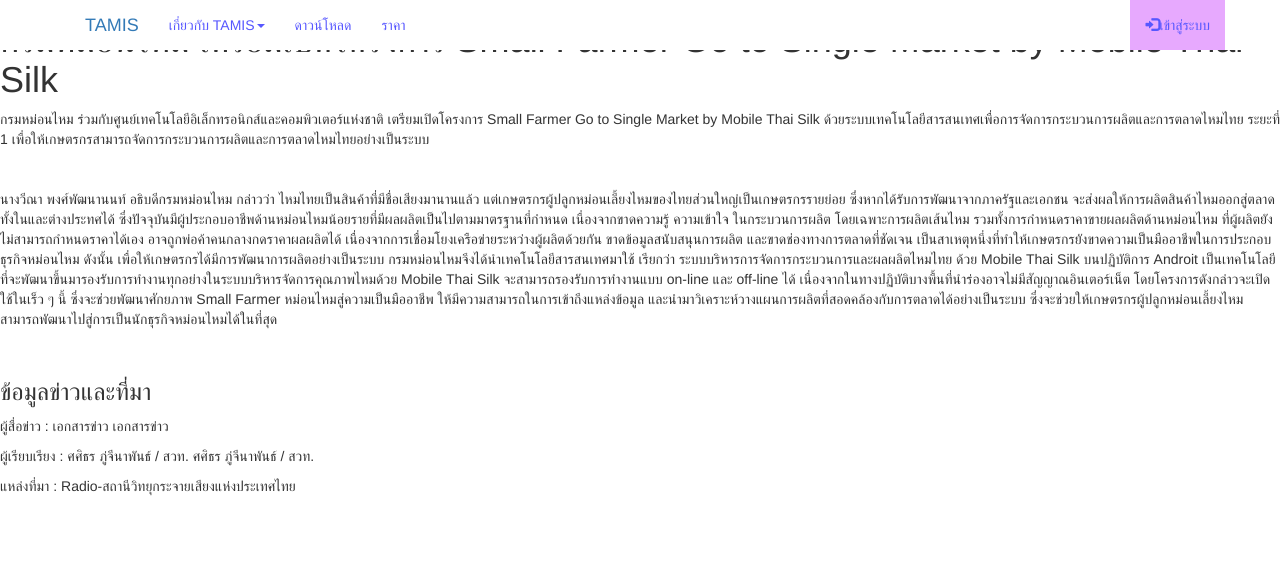
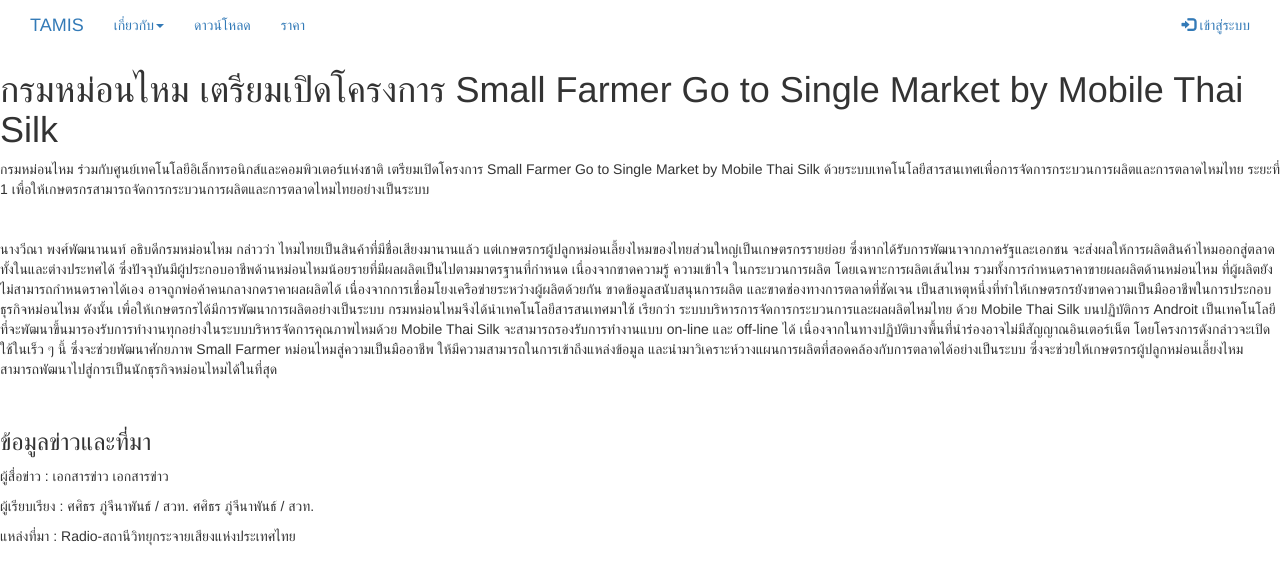
Before and after one commit to Acherrylp/Acherry.github.io, a Jekyll site: the page built from _posts/2016-10-28-news-3.md, in a window 1280 px wide. Shown: the top 585 px of the page. Built offline with Jekyll 4.4.1, drawn with Linux system fonts in a browser that asks for light colours; some of the changed lines change nothing that is shown.

Commit message:
แก้ไขส่วนหัว ใส่ nav

```diff
--- a/_posts/2016-10-28-news-3.md
+++ b/_posts/2016-10-28-news-3.md
@@ -1,11 +1,12 @@
 ---
-  title: TAMIS
-  date: 2016-10-28 +0700
+  title: เตรียมเปิดโครงการ Small Farmer
+  date: 2014-11-28 +0700
   categories: News
   description: News3
   author: Me
-  layout: default-new
+  layout: default-new2
 ---
+{% include header2.html %}
 
 # กรมหม่อนไหม เตรียมเปิดโครงการ Small Farmer Go to Single Market by Mobile Thai Silk
 
```
